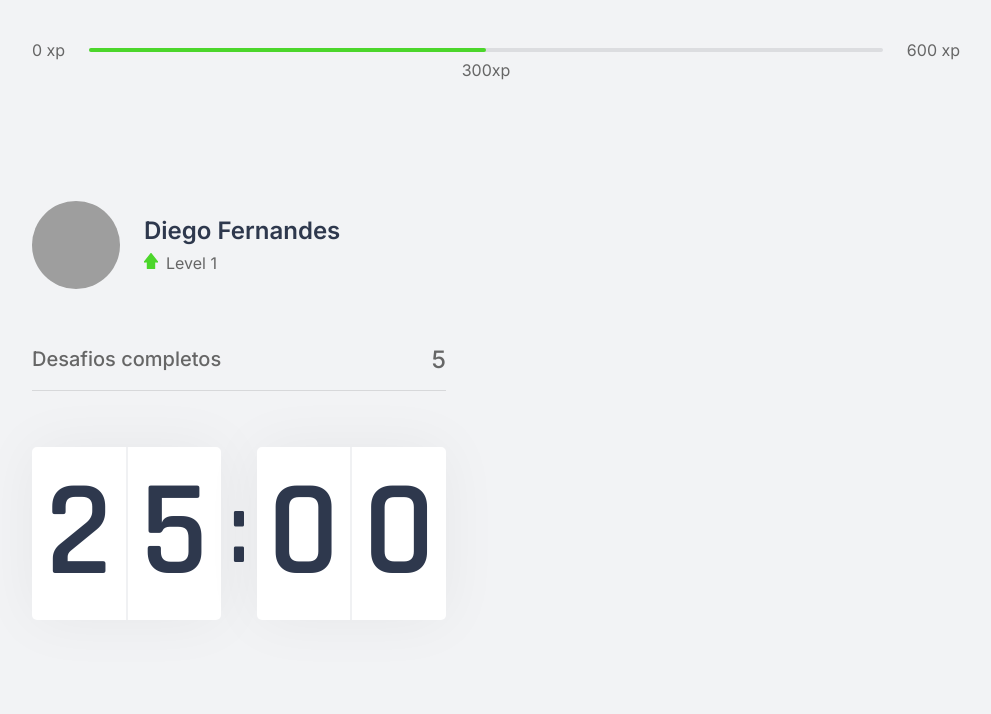
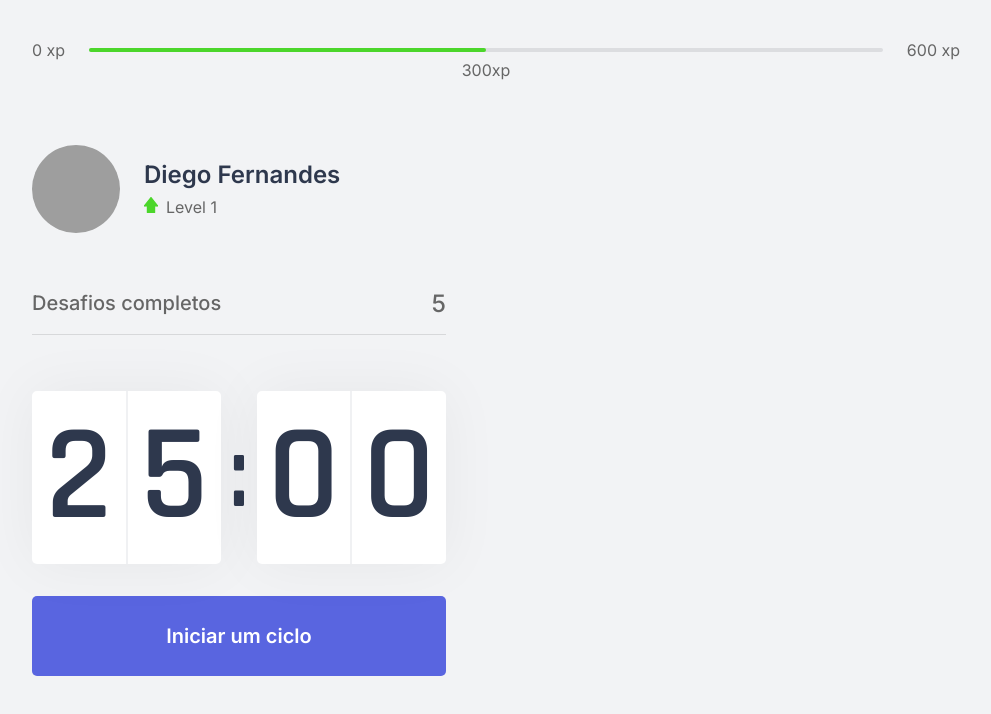
Before and after one commit to marcosvgmartins/moveit-next, a Next.js app: page / in a window 1280 px wide. Shown: the top 714 px of the page, without its empty margins (144-1135 px from the left). Built offline with nearby package versions, Linux system fonts and the light colour scheme; grey boxes are pictures that could not be loaded.

Commit message:
add countdown button

```diff
--- a/src/components/Countdown.tsx
+++ b/src/components/Countdown.tsx
@@ -3,6 +3,7 @@
 
 export function CountDown() {
     return (
+        <div>
             <div className={styles.countdownContainer}>
                 <div>
                     <span>2</span>
@@ -13,5 +14,10 @@
                     <span>0</span>
                     <span>0</span>
                 </div>
-        </div>);
+            </div>
+            <button type="button" className={styles.countdownButton}>
+                Iniciar um ciclo
+            </button>
+        </div>
+    );
 }
--- a/src/styles/components/Countdown.module.css
+++ b/src/styles/components/Countdown.module.css
@@ -36,3 +36,30 @@
     font-size: 6.25rem;
     margin: 0 0.5rem;
 }
+
+.countdownButton {
+    width: 100%;
+    height: 5rem;
+
+    margin-top: 2rem;
+
+    /* Not sure if we really need this display config here */
+    display: flex;
+    align-items: center;
+    justify-content: center;
+
+    border: 0;
+    border-radius: 5px;
+
+    background: var(--blue);
+    color: var(--white);
+
+    font-size: 1.25rem;
+    font-weight: 600;
+
+    transition: background-color 0.2s;
+}
+
+.countdownButton:hover {
+    background: var(--dark-blue);
+}
```
Lines whose indentation alone changed are shown as unchanged.
